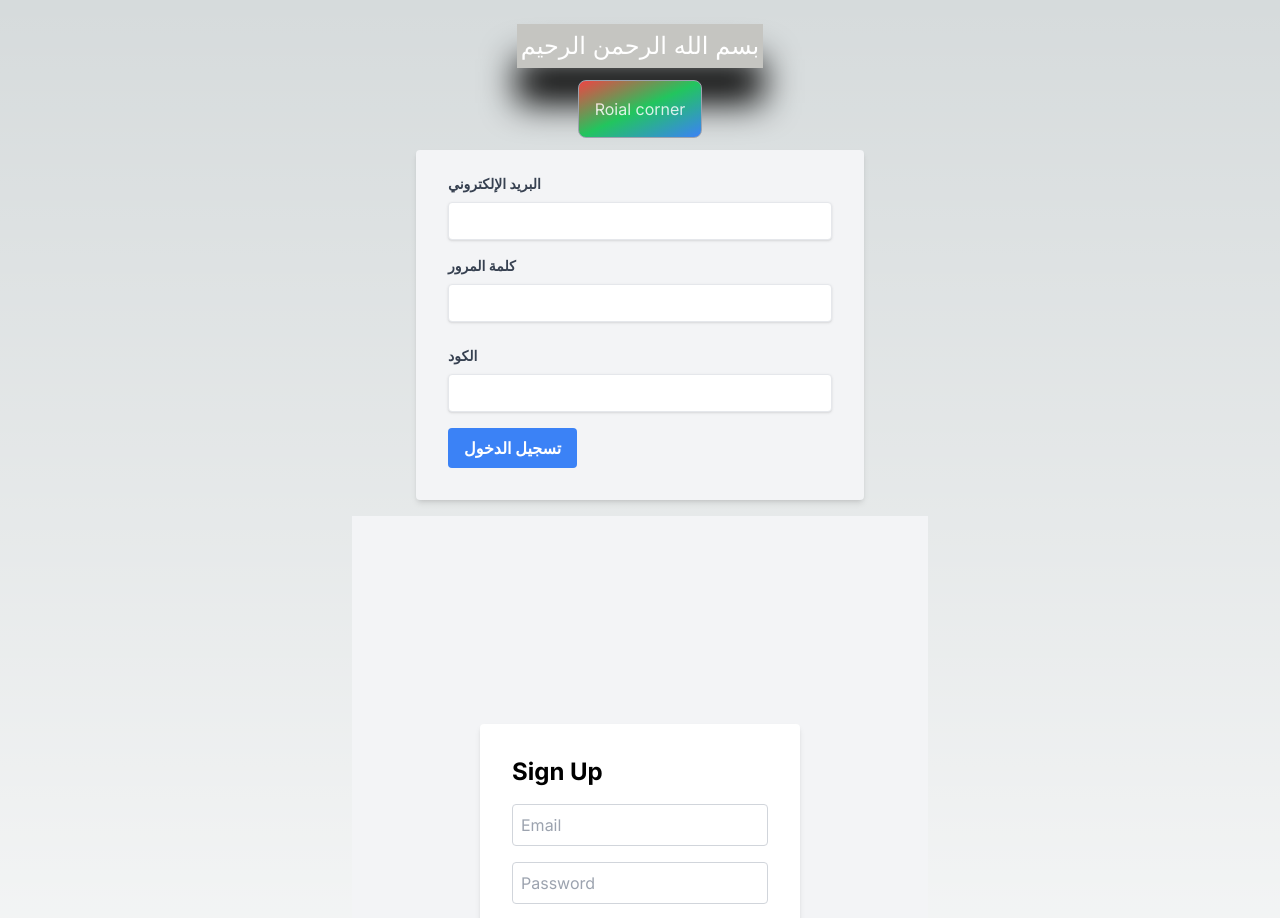
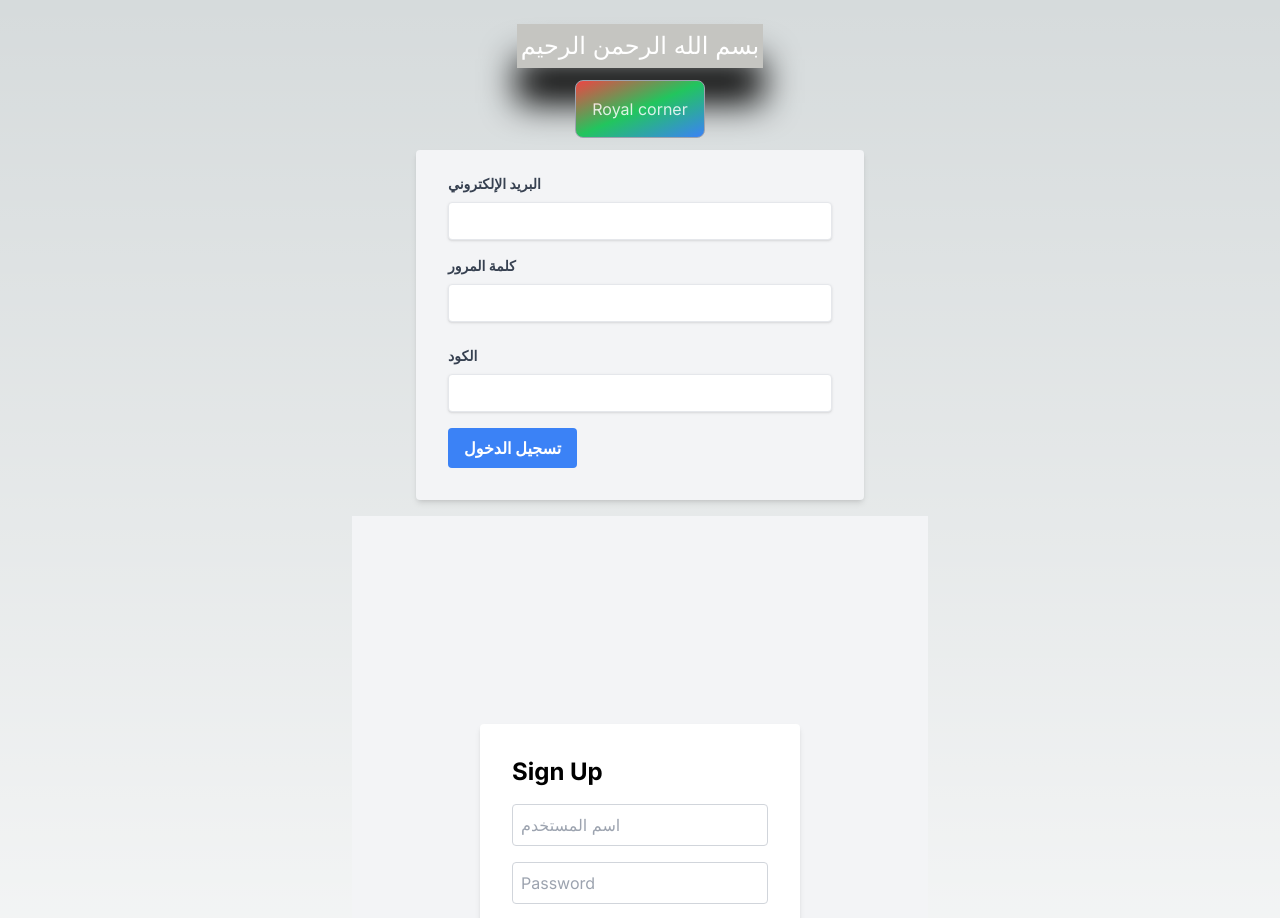
Before and after one commit to RAMADAN-MAHDY/orderForm, a Next.js app: page / in a window 1280 px wide. Shown: the top 918 px of the page. Built offline with nearby package versions, Linux system fonts and the light colour scheme.

Commit message:
update3.1

```diff
--- a/src/app/adminahmed/page.js
+++ b/src/app/adminahmed/page.js
@@ -52,9 +52,30 @@ const Admin = () => {
                 return updatedLength;
             });
         });
+        socket.on('unseen-notifications', (data) => {
+            console.log('Received unseen notifications:', data);
+            setNewCondition(prevConditions => {
+                const updatedConditions = [...prevConditions, data];
+                localStorage.setItem('newCondition', JSON.stringify(updatedConditions));
+                return updatedConditions;
+            });
+            setNewConditionLength(prevLength => {
+                const updatedLength = prevLength + 1;
+                localStorage.setItem('newConditionLength', updatedLength.toString());
+                return updatedLength;
+            });
+
+            // افعل أي شيء آخر تحتاج إليه هنا
+        });
+
         return () => {
             socket.disconnect();
         };
+
+
+
+        // يمكنك استقبال أي حدث آخر هنا
+
     }, []);
 
     const handleSearchInputChange = (event) => {
@@ -88,7 +109,7 @@ const Admin = () => {
                 <h1 className='text-[#ffffff] sm:h-[50px] h-[40px] mb-3 sm:text-[24px] p-1 bg-[#c5c5c1] shadow-[0_35px_35px_rgba(3,3,3,1.25)]'> بسم الله الرحمن الرحيم</h1>
                 <div className="mb-3 h-[60px] self-center border border-gray-400 rounded-lg p-4 group hover:bg-white bg-gradient-to-br from-red-500 to-blue-500 via-green-500">
                     <span className="h-[60px] bg-clip-text bg-gradient-to-br from-red-500 to-blue-500 via-green-500 text-[#fff] hover:text-white animate-pulse">
-                        Roial corner
+                        Royal corner
                     </span>
                 </div>
             </div>
@@ -120,6 +141,7 @@ const Admin = () => {
                     <table className="table-auto w-full border-collapse">
                         <thead>
                             <tr className='text-[#32ff46] bg-[#433]'>
+                            <th className="border border-gray-800 px-4 py-2">العدد</th>
                                 <th className="border border-gray-800 px-4 py-2">الاسم</th>
                                 <th className="border border-gray-800 px-4 py-2">الكود</th>
                                 <th className="border border-gray-800 px-4 py-2">عرض الطلبات</th>
@@ -128,6 +150,7 @@ const Admin = () => {
                         <tbody>
                             {filteredData.map((dataItem) => (
                                 <tr key={dataItem.code}>
+                                     <td className="border border-gray-800 px-4 py-2">{} قيد لانشاء</td>
                                     <td className="border border-gray-800 px-4 py-2">{dataItem.email}</td>
                                     <td className="border border-gray-800 px-4 py-2">{dataItem.code}</td>
                                     <td className="border border-gray-800 px-4 py-2">
--- a/src/app/componant/sinUp.js
+++ b/src/app/componant/sinUp.js
@@ -70,8 +70,8 @@ const SignUpComponent = () => {
         <h2 className="text-2xl font-bold mb-4">Sign Up</h2>
         <input
         required
-          type="email"
-          placeholder="Email"
+          type="text"
+          placeholder="اسم المستخدم"
           value={email}
           onChange={(e) => setEmail(e.target.value)}
           className="w-full p-2 border border-gray-300 rounded mb-4"
--- a/src/app/form/page.js
+++ b/src/app/form/page.js
@@ -44,12 +44,14 @@ const ConditionForm = () => {
     "قنا",
     "الأقصر",
     "أسوان",
-    "البحر الأحمر",
-    "مطروح",
-    "شمال سيناء",
-    "جنوب سيناء",
     "الوادي الجديد",
-    "مرسى مطروح"
+    " بورسعيد",
+    "الاسماعيليه",
+    "دمياط",
+    "السويس",
+    "بني سويف",
+    "الدقهليه",
+    "كفرالشيخ"
     // يمكنك إضافة المزيد من المحافظات والمدن هنا
   ];
 
--- a/src/app/page.js
+++ b/src/app/page.js
@@ -47,7 +47,7 @@ export default function Home() {
          <div className="mb-3 self-center border border-gray-400 rounded-lg p-4 group hover:bg-white bg-gradient-to-br from-red-500 to-blue-500 via-green-500">
 
 <span className="bg-clip-text bg-gradient-to-br from-red-500 to-blue-500 via-green-500 text-[#fff] hover:text-white animate-pulse">
-  Roial corner
+  Royal corner
 </span>
 </div>
 {usercode&& <>
```
